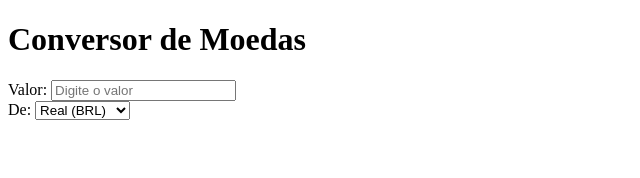
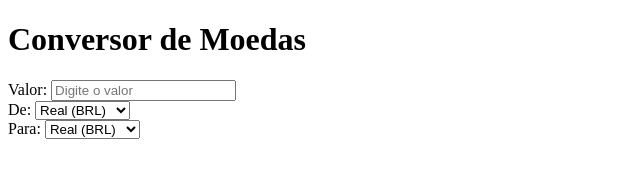
Before and after one commit to Kaiky1007/ConversorMoedas, a plain HTML site: page index.html in a window 1280 px wide. Shown: the whole page, without its empty margins (0-640 px from the left). Drawn offline with Linux system fonts and the light colour scheme.

Commit message:
feat: select moeda de destino

```diff
--- a/index.html
+++ b/index.html
@@ -24,6 +24,15 @@
             </select>
         </section>
 
+	 <section>
+            <label for="para">Para:</label>
+            <select id="para">
+                <option value="BRL">Real (BRL)</option>
+                <option value="USD">Dólar (USD)</option>
+                <option value="EUR">Euro (EUR)</option>
+            </select>
+        </section>
+
     </main>
 </body>
 </html>
```
